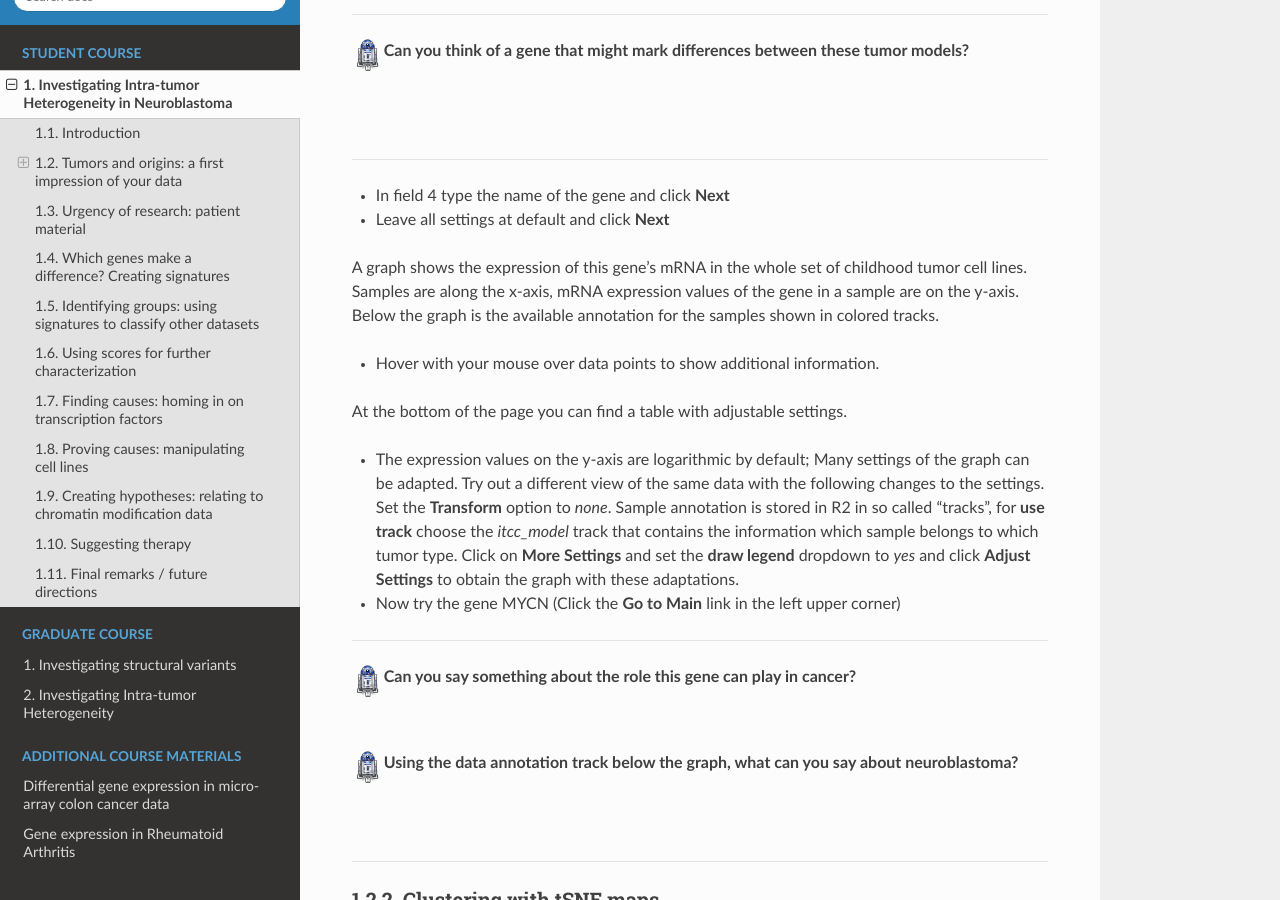
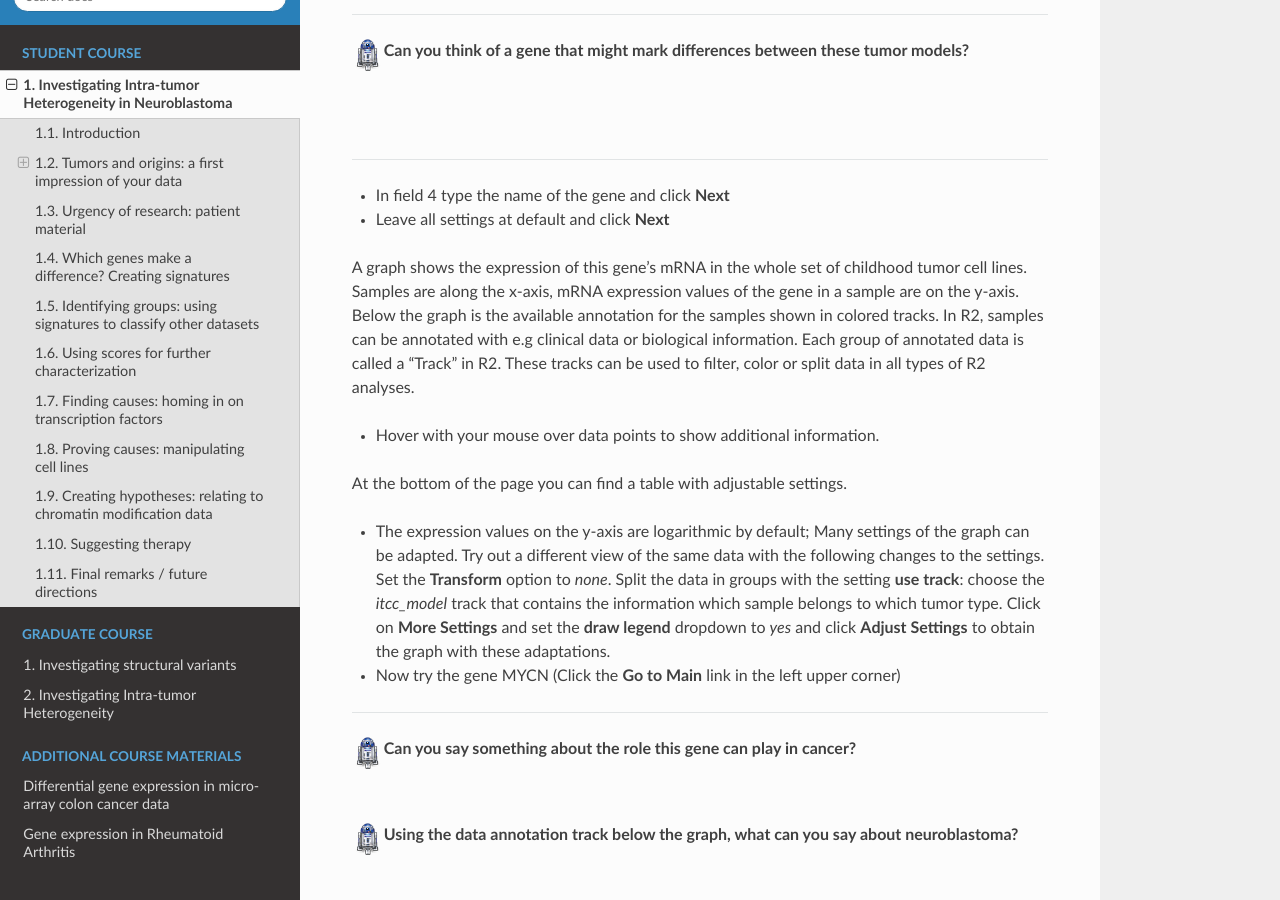
Before and after one commit to antronerds/r2-training-courses, a Sphinx documentation site: the page built from docs/Investigating_Tumor_Heterogeneity_student_version_bu.md, in a window 1280 px wide and 900 px high, scrolled down 2444 px. Built offline with Sphinx 7.4.7 and the Read the Docs theme 2.0.0, drawn with Linux system fonts in a browser that asks for light colours; pages that are not in the unit, such as notebooks, are missing from menus.

Commit message:
adjusting the stud course with kris' comments

```diff
--- a/docs/Investigating_Tumor_Heterogeneity_student_version_bu.md
+++ b/docs/Investigating_Tumor_Heterogeneity_student_version_bu.md
@@ -71,11 +71,11 @@ In this case we're first going to see if and how the mRNA expression of several
   * In field 4 type the name of the gene and click **Next**
   * Leave all settings at default and click **Next**
 
-A graph shows the expression of this gene's mRNA in the whole set of childhood tumor cell lines. Samples are along the x-axis, mRNA expression values of the gene in a sample are on the y-axis. Below the graph is the available annotation for the samples shown in colored tracks.
+A graph shows the expression of this gene's mRNA in the whole set of childhood tumor cell lines. Samples are along the x-axis, mRNA expression values of the gene in a sample are on the y-axis. Below the graph is the available annotation for the samples shown in colored tracks. In R2, samples can be annotated with e.g clinical data or biological information. Each group of annotated data is called a “Track” in R2. These tracks can be used to filter, color or split data in all types of R2 analyses.
   * Hover with your mouse over data points to show additional information.
 
 At the bottom of the page you can find a table with adjustable settings.
-  * The expression values on the y-axis are logarithmic by default; Many settings of the graph can be adapted. Try out a different view of the same data with the following changes to the settings. Set the **Transform** option to *none*. Sample annotation is stored in R2 in so called "tracks", for **use track** choose the *itcc_model* track that contains the information which sample belongs to which tumor type. Click on **More Settings** and set the **draw legend** dropdown to *yes* and click **Adjust Settings** to obtain the graph with these adaptations.
+  * The expression values on the y-axis are logarithmic by default; Many settings of the graph can be adapted. Try out a different view of the same data with the following changes to the settings. Set the **Transform** option to *none*. Split the data in groups with the setting **use track**: choose the *itcc_model* track that contains the information which sample belongs to which tumor type. Click on **More Settings** and set the **draw legend** dropdown to *yes* and click **Adjust Settings** to obtain the graph with these adaptations.
 
 
   * Now try the gene MYCN (Click the **Go to Main** link in the left upper corner)
```
